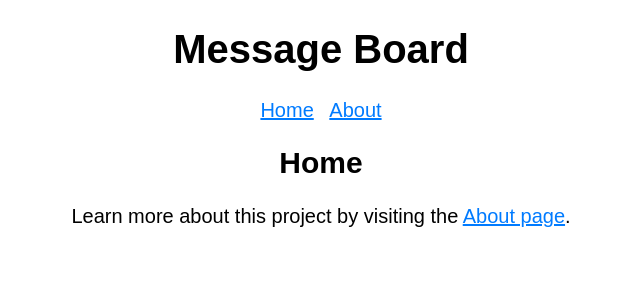
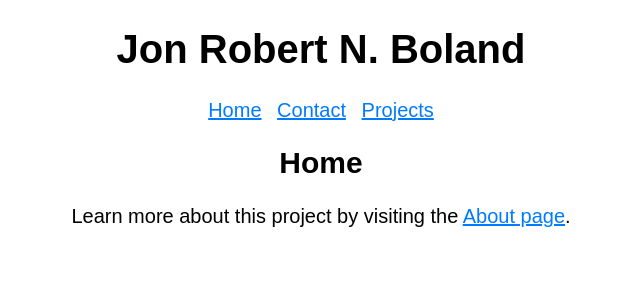
Before and after one commit to rob-boland/jhu_software_concepts, a Flask app: page / in a window 1280 px wide. Shown: the top 300 px of the page, without its empty margins (319-959 px from the left). Run offline with Flask 3, Linux system fonts and the light colour scheme.

Commit message:
Baseline functionality restored

```diff
--- a/Module_1/pages.py
+++ b/Module_1/pages.py
@@ -6,6 +6,10 @@ bp = Blueprint("pages", __name__)
 def home():
     return render_template("pages/home.html")
 
-@bp.route("/about")
-def about():
-    return render_template("pages/about.html")
+@bp.route("/contact")
+def contact():
+    return render_template("pages/contact.html")
+
+@bp.route("/projects")
+def projects():
+    return render_template("pages/projects.html")
--- a/Module_1/templates/_navigation.html
+++ b/Module_1/templates/_navigation.html
@@ -1,6 +1,7 @@
 <nav>
   <ul>
     <li><a href="{{ url_for('pages.home') }}">Home</a></li>
-    <li><a href="{{ url_for('pages.about') }}">About</a></li>
+    <li><a href="{{ url_for('pages.contact') }}">Contact</a></li>
+    <li><a href="{{ url_for('pages.projects') }}">Projects</a></li>
   </ul>
 </nav>
--- a/Module_1/templates/base.html
+++ b/Module_1/templates/base.html
@@ -1,11 +1,11 @@
 <!DOCTYPE html>
 <html lang="en">
 <head>
-  <title>Message Board - {% block title %}{% endblock title %}</title>
+  <title>Jon Robert N. Boland - {% block title %}{% endblock title %}</title>
   <link rel="stylesheet" href="{{ url_for('static', filename='styles.css' )}}">
 </head>
 <body>
-<h1>Message Board</h1>
+<h1>Jon Robert N. Boland</h1>
 {% include ("_navigation.html") %}
 <section>
   <header>
--- a/Module_1/templates/pages/home.html
+++ b/Module_1/templates/pages/home.html
@@ -6,6 +6,6 @@
 
 {% block content %}
   <p>
-    Learn more about this project by visiting the <a href="{{ url_for('pages.about') }}">About page</a>.
+    Learn more about this project by visiting the <a href="{{ url_for('pages.contact') }}">About page</a>.
   </p>
 {% endblock content %}
```
Also changed, not shown: Module_1/templates/pages/projects.html (added, +9 -0 lines), Module_1/templates/pages/contact.html (renamed from Module_1/templates/pages/about.html).
